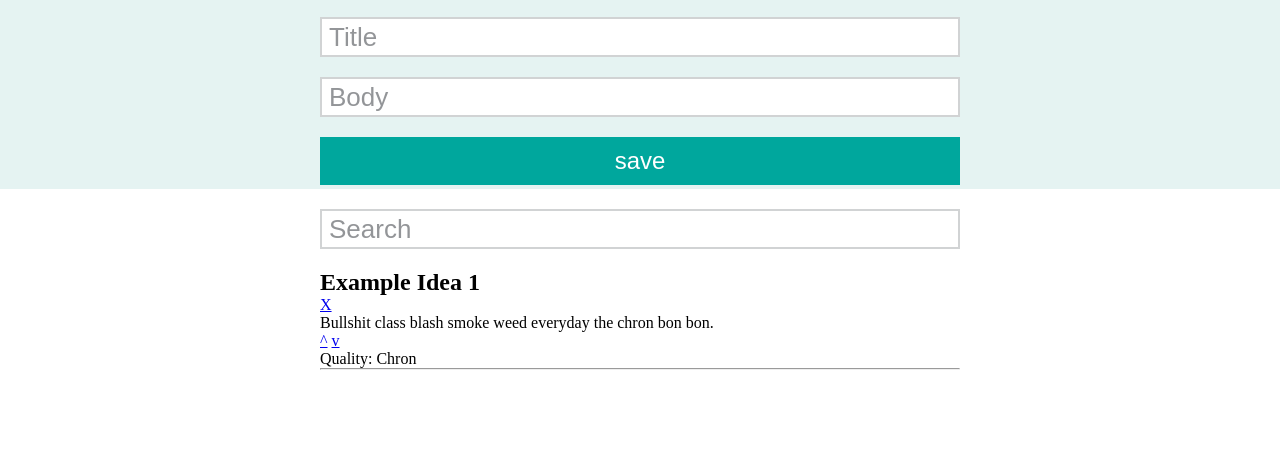
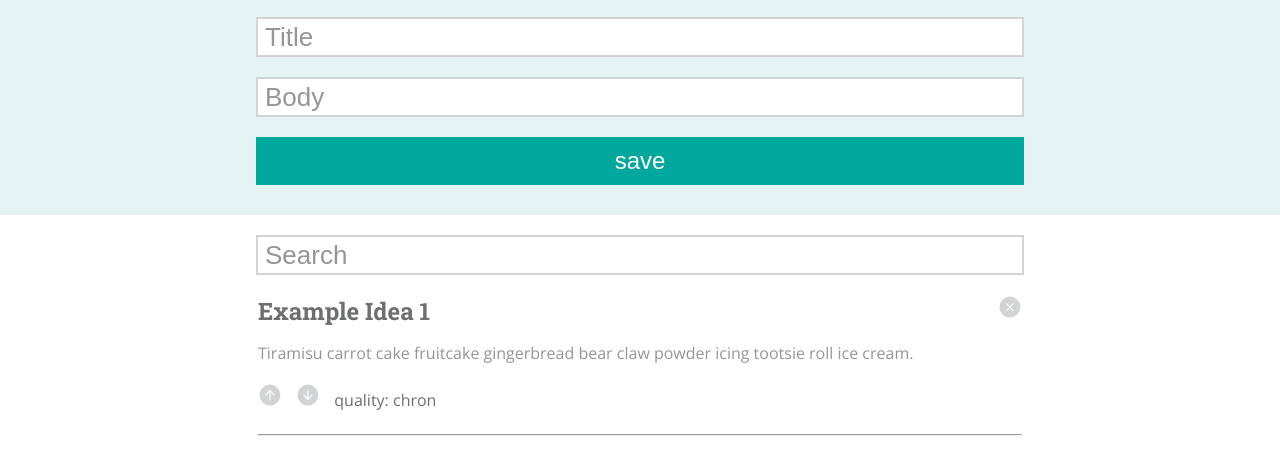
Before and after one commit to Vision-X/idea-box, a plain HTML site: page index.html in a window 1280 px wide. Shown: the part 115-590 px from the top of the page. Drawn offline with nearby package versions, Linux system fonts and the light colour scheme.

Commit message:
Complete idea-stage styling and button background image and hover states

```diff
--- a/index.html
+++ b/index.html
@@ -27,13 +27,17 @@
 
     <article class="card">
       <h2 id="idea-title">Example Idea 1</h2>
-      <a href="#" id="delete-btn">X</a>
-      <p id="idea-content">Bullshit class blash smoke weed everyday the chron bon bon.</p>
-      <a href="#" class="upvote">^</a>
-      <a href="#" class="downvote">v</a>
-      <p id="idea-quality">Quality: Chron</p>
+      <button id="delete-btn"></button>
+      <p id="idea-content">Tiramisu carrot cake fruitcake gingerbread bear claw powder icing tootsie roll ice cream.</p>
+      <div id="btn-quality-wrapper">
+        <button id="upvote"></button>
+        <button id="downvote"></button>
+        <p id="idea-quality">quality: chron</p>
+      </div>
       <hr>
     </article>
+
+
   </section>
 </body>
 </html>
--- a/style.css
+++ b/style.css
@@ -15,21 +15,28 @@ hr color:#D1D3D4*/
   box-sizing: border-box;
 }
 
+body {
+  font-family: 'Open Sans', sans-serif;
+}
+
 .idea-input {
   background-color: #e5f3f2;
-  height: 38vh;
-  /*padding: 10%;*/
+  height: 330px;
   text-align: center;
 }
 
 #idea-box-wrappper {
-  margin: 0 25% 0 25%;
+  margin: 0 20% 0 20%;
 }
 
-h1 {
+h1,
+h2 {
+  color: #00A79D;
   font-family: 'Roboto Slab', serif;
   font-weight: 700;
-  color: #00A79D;
+}
+
+.idea-input h1 {
   font-size: 70px;
   padding-top: 20px;
 }
@@ -39,36 +46,37 @@ span {
 }
 
 input {
+  border: 2px solid #d1d3d4;
   font-size: 26px;
   height: 40px;
   margin-top: 20px;
-  border: 2px solid #d1d3d4;
 }
 
 .idea-input input {
-  width: 50%;
+  width: 60%;
 }
 
 input::placeholder {
+  color: #939598;
   padding-left: 5px;
-  color: #939598;
 }
 
-button {
-  width: 50%;
+.idea-input button {
+  background-color: #00A79D;
+  border: none;
+  color: #ffffff;
+  font-size: 24px;
   height: 48px;
   margin-top: 20px;
-  background-color: #00A79D;
-  color: #ffffff;
-  border: none;
-  font-size: 24px;
+  width: 60%;
 }
 
 
 /*///// second section stylinng /////*/
 
 .idea-stage {
-  padding: 0 25% 0 25%;
+  margin: 0 auto;
+  width: 60%;
 }
 
 .search {
@@ -82,4 +90,76 @@ button {
 
 article {
   margin-top: 20px;
+  padding-left: 2px;
+  padding-right: 2px;
 }
+
+h2 {
+  color: #6D6E71;
+  display: inline-block;
+
+}
+
+a {
+  display: inline-block;
+}
+
+.idea-stage button {
+  background-position: center;
+  background-repeat: no-repeat;
+  background-size: 24px;
+  border: none;
+  height: 24px;
+  width: 24px;
+}
+
+#delete-btn {
+  background: url("FEE-ideabox-icon-assets/delete.svg");
+  float: right;
+}
+
+#delete-btn:hover {
+  background: url('FEE-ideabox-icon-assets/delete-hover.svg');
+}
+
+#upvote {
+  background: url('FEE-ideabox-icon-assets/upvote.svg');
+}
+
+#upvote:hover {
+  background: url('FEE-ideabox-icon-assets/upvote-hover.svg');
+}
+
+#downvote {
+  background: url('FEE-ideabox-icon-assets/downvote.svg');
+  margin-left: 10px;
+}
+
+#downvote:hover {
+  background: url('FEE-ideabox-icon-assets/downvote-hover.svg');
+}
+
+
+p {
+  color: #939598;
+  display: inline-block;
+  margin-top: 15px;
+}
+
+p#idea-content {
+  width: 100%;
+}
+
+p#idea-quality {
+  color: #6d6e71;
+  margin-left: 10px;
+}
+
+hr {
+  color: #939598;
+}
+
+#btn-quality-wrapper {
+  height: 60px;
+  margin-top: 10px;
+}
```
